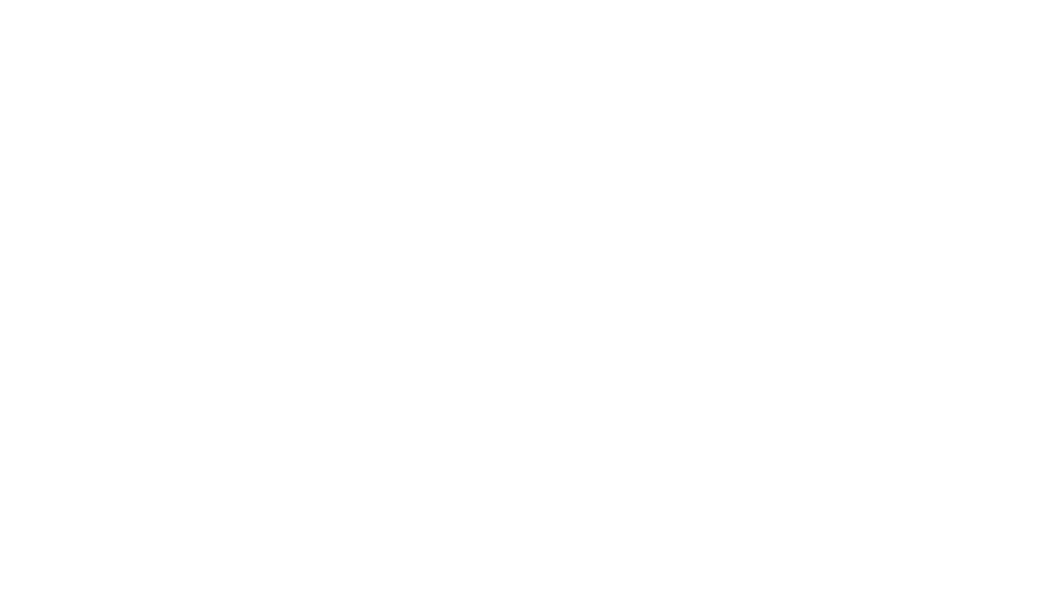
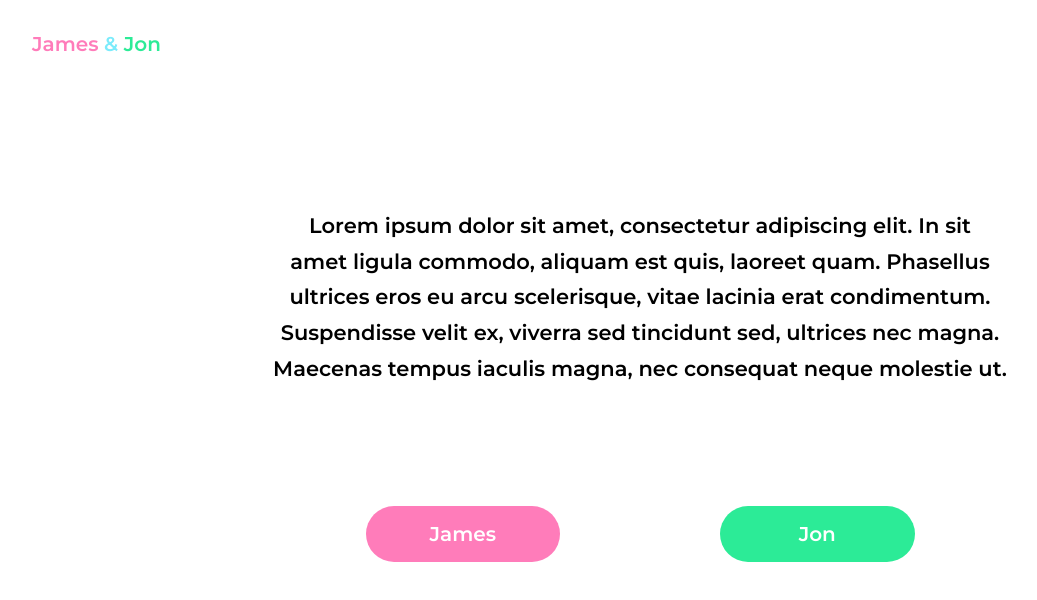
Before and after one commit to James-and-Jonathan/landing-page, a website: page docs/index.html in a window 1280 px wide. Shown: the whole page, without its empty margins (0-1037 px from the left). Drawn offline with Linux system fonts and the light colour scheme.

Commit message:
Initial wireframe

```diff
--- a/docs/index.html
+++ b/docs/index.html
@@ -3,6 +3,98 @@
   <head>
     <meta charset="UTF-8" />
     <title>James and Jonathan</title>
+    <link rel="preconnect" href="https://fonts.googleapis.com" />
+    <link rel="preconnect" href="https://fonts.gstatic.com" crossorigin />
+    <link
+      href="https://fonts.googleapis.com/css2?family=Montserrat:ital,wght@0,100..900;1,100..900&display=swap"
+      rel="stylesheet"
+    />
+    <style>
+      *,
+      *::before,
+      *::after {
+        box-sizing: border-box;
+      }
+
+      * {
+        margin: 0;
+      }
+
+      html {
+        font-family: "Montserrat", sans-serif;
+        font-weight: 600;
+
+        --spacing: 8px;
+        --section-inline-size: calc(120 * var(--spacing));
+
+        --color-margaret-maytime: #ff7cba;
+        --color-vibrant-aqua: #2ceb97;
+      }
+
+      body {
+        display: flex;
+        flex-direction: column;
+        gap: calc(15 * var(--spacing));
+      }
+
+      header {
+        padding: calc(4 * var(--spacing));
+
+        font-size: 1.25rem;
+      }
+
+      .section {
+        max-inline-size: var(--section-inline-size);
+      }
+
+      #hero {
+        align-self: center;
+        padding-inline: calc(4 * var(--spacing));
+
+        font-size: 1.3125rem;
+        line-height: 1.7;
+        text-align: center;
+        text-wrap: balance;
+      }
+
+      #nav-group {
+        align-self: center;
+        padding-inline: calc(4 * var(--spacing));
+
+        display: grid;
+        grid-template-columns: 1fr 1fr;
+        gap: calc(20 * var(--spacing));
+
+        a {
+          padding: calc(2 * var(--spacing)) calc(8 * var(--spacing));
+
+          font-size: 1.25rem;
+          border-radius: calc(infinity * 1px);
+          color: white;
+          text-decoration: none;
+          text-align: center;
+        }
+      }
+    </style>
   </head>
-  <body></body>
+  <body>
+    <header>
+      <span style="color: var(--color-margaret-maytime)">James</span>
+      <span style="color: #7bebfb">&</span>
+      <span style="color: var(--color-vibrant-aqua)">Jon</span>
+    </header>
+    <p id="hero" class="section">
+      Lorem ipsum dolor sit amet, consectetur adipiscing elit. In sit amet
+      ligula commodo, aliquam est quis, laoreet quam. Phasellus ultrices eros eu
+      arcu scelerisque, vitae lacinia erat condimentum. Suspendisse velit ex,
+      viverra sed tincidunt sed, ultrices nec magna. Maecenas tempus iaculis
+      magna, nec consequat neque molestie ut.
+    </p>
+    <div id="nav-group" class="section">
+      <a href="#" style="background-color: var(--color-margaret-maytime)"
+        >James</a
+      >
+      <a href="#" style="background-color: var(--color-vibrant-aqua)">Jon</a>
+    </div>
+  </body>
 </html>
--- a/package.json
+++ b/package.json
@@ -2,7 +2,7 @@
   "name": "james-and-jonathan-landing-page",
   "packageManager": "yarn@4.2.2",
   "scripts": {
-    "check-codestyle": "prettier --check web"
+    "check-codestyle": "prettier --check docs"
   },
   "devDependencies": {
     "prettier": "3.3.1"
```
